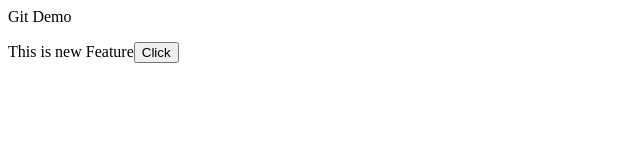
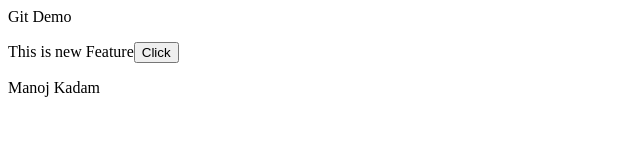
Before and after one commit to manojkadam0111/localRepo, a plain HTML site: page index.html in a window 1280 px wide. Shown: the whole page, without its empty margins (0-640 px from the left). Drawn offline with Linux system fonts and the light colour scheme.

Commit message:
Add ne paragraph

```diff
--- a/index.html
+++ b/index.html
@@ -1,2 +1,3 @@
 <p>Git Demo</p>
 <p>This is new Feature<Button>Click</Button></p>
+<p>Manoj Kadam</p>
```
